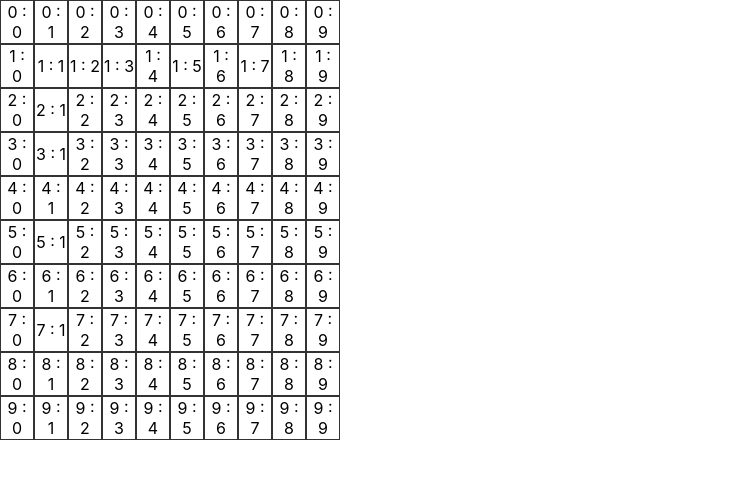
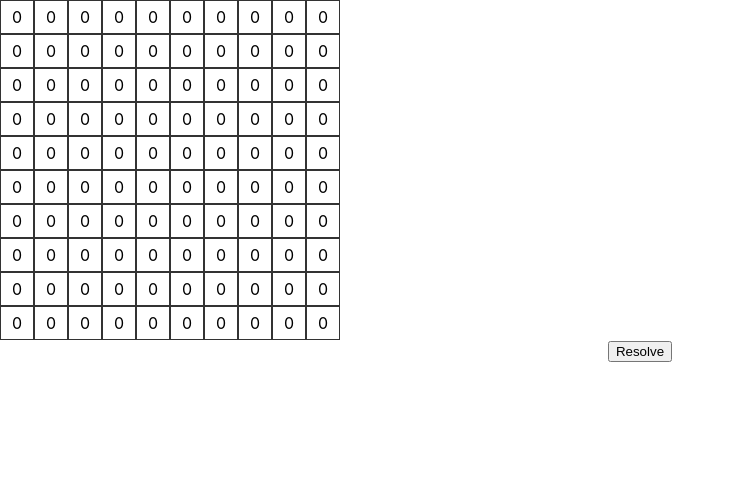
Before and after one commit to MOSvisio/pathfinding-react, a React (Create React App) app: page / in a window 1280 px wide. Shown: the top 478 px of the page, without its empty margins (0-735 px from the left). Built offline with nearby package versions, Linux system fonts and the light colour scheme.

Commit message:
pathfinding first iteration

```diff
--- a/src/GraphController.js
+++ b/src/GraphController.js
@@ -3,10 +3,10 @@ import { GraphContext } from './Store/GraphContext';
 import Node from './Node';
 
 const GraphController = (props) => {
-    const {graph, setGraph, depart, setDepart, arrivee, setArrivee} = useContext(GraphContext);
+    const {graph, setGraph, depart, setDepart, arrivee, setArrivee, refs} = useContext(GraphContext);
 
     useEffect(() => {
-        console.log("changed", graph);
+        console.log("changed graph", graph);
     }, [graph]);
 
     useEffect(() => {
@@ -17,10 +17,132 @@ const GraphController = (props) => {
         console.log("arrivee modifié", arrivee)
     }, [arrivee]);
 
+    useEffect(() => {
+        console.log("refs modifié", refs)
+    }, [refs]);
+
+
+    const getObjectOfRef = (ref) => {
+        return graph[ref.coord.x][ref.coord.y];
+    }
+
+    const compared2Nodes = (node1, node2) => {
+        const node1Info = getObjectOfRef(node1)
+        const node2Info = getObjectOfRef(node2)
+        if (node1Info.heuristique < node2Info.heuristique ) {
+            return 1;
+        }
+        else if (node1Info.heuristique === node2Info.heuristique) {
+            return 0;
+        }
+        else return -1;
+    }
+
     const distanceBetweenNode = (node1, node2) => {
-        const d1 = Math.abs(parseInt(node2.props.x) - parseInt(node1.props.x));
-        const d2 = Math.abs(parseInt(node2.props.y) - parseInt(node1.props.y));
-        return d1 + d2;
+        const d1 = Math.abs(Math.pow(parseInt(node2.coord.x) - parseInt(node1.coord.x),2));
+        const d2 = Math.abs(Math.pow(parseInt(node2.coord.x) - parseInt(node1.coord.y),2));
+        console.log("distance", Math.sqrt(d1 + d2))
+        return Math.floor(Math.sqrt(d1 + d2));
+    }
+
+    // refactor
+    const getNeighboorRef = (x, y) => {
+        let neighboor = [];
+        //top
+        if (refs.current[x-1] && refs.current[x-1][y] && !refs.current[x-1][y].isWall) {
+            neighboor.push(refs.current[x-1][y]);
+        }
+        //bottom
+        if (refs.current[x+1] && refs.current[x+1][y] && !refs.current[x+1][y].isWall) {
+            neighboor.push(refs.current[x+1][y]);
+        }
+        //left
+        if (refs.current[x][y-1] && refs.current[x][y-1] && !refs.current[x][y-1].isWall) {
+            neighboor.push(refs.current[x][y-1]);
+        }
+        //right
+        if (refs.current[x][y+1] && refs.current[x][y+1] && !refs.current[x][y+1].isWall) {
+            neighboor.push(refs.current[x][y+1]);
+        }
+        return neighboor;
+    }
+
+    const existWithLowerCost = (v, tab) => {
+        if (tab.includes(v)) {
+            for (const value in tab) {
+                if (value === v) {
+                    if (getObjectOfRef(value).cout < getObjectOfRef(v).cout)
+                        return true;
+                    else return false;
+                }
+            }
+        }
+        return false;
+    }
+
+    const showPath = (tab) => {
+        for (const ref of tab) {
+            ref.setColor("green");
+        }
+    }
+
+    const  aStar = () => {
+        let closedList = [];
+        let openList = [];
+        const departRef = refs.current[depart.x][depart.y]
+        const arriveeRef = refs.current[arrivee.x][arrivee.y]
+        openList.push(departRef)
+
+        while (openList.length > 0) {
+            openList.sort(compared2Nodes)
+            const current = openList.shift();
+            closedList.push(current);
+
+            if (current.coord.x === arriveeRef.coord.x && current.coord.y === arriveeRef.coord.y) {
+                var curr = current;
+                var ret = []
+
+                while (getObjectOfRef(curr).parent) {
+                    ret.push(curr);
+                    curr = getObjectOfRef(curr).parent;
+                }
+
+                showPath(ret.reverse());
+                return;
+            }
+
+            closedList.push(current);
+
+            for (const neighboor of getNeighboorRef(current.coord.x, current.coord.y)) {
+
+                if (closedList.includes(neighboor) || existWithLowerCost(neighboor, openList)) {
+                    continue;
+                }
+
+                let gScore = parseInt(getObjectOfRef(current).cout) + 1;
+                let gScoreIsBest = false;
+
+                if (!openList.includes(neighboor)) {
+                    gScoreIsBest = true;
+                    getObjectOfRef(neighboor).heuristique = distanceBetweenNode(neighboor, arriveeRef);
+                    neighboor.setHeur(distanceBetweenNode(neighboor, arriveeRef))
+                    openList.push(neighboor);
+                }
+                else if (gScore < getObjectOfRef(neighboor).cout) {
+                    gScoreIsBest = true;
+                }
+
+                if (gScoreIsBest) {
+                    getObjectOfRef(neighboor).parent = current;
+                    getObjectOfRef(neighboor).cout = gScore;
+                    neighboor.setCout(gScore)
+                }
+            }
+        }
+
+        return []
+
+
     }
 
     return (
@@ -28,15 +150,21 @@ const GraphController = (props) => {
             <table className="Graph" style={{borderSpacing: 0}}>
                 <tbody>
                 {
+                    refs.current = [],
                     graph.map((rows, index) => {
-                        let row = rows.map((component) => {
-                            return component
+                        let x = index
+                        let lineRef = []
+                        let row = rows.map((Component, index, key) => {
+                            return <Component.NodeObject ref={el => lineRef.push(el)} x={x} y={index} key={x + ':' + index} />
                         })
+                        refs.current.push(lineRef)
                         return <tr className="row" key={index}>{row}</tr>
                     })
+
                 }
                 </tbody>
             </table>
+            <button onClick={() => aStar()}>Resolve</button>
         </div>
     );
 }
--- a/src/Node.js
+++ b/src/Node.js
@@ -1,36 +1,69 @@
-import React, { useState, useContext } from 'react';
+import React, { useState, useContext, useEffect, forwardRef, useImperativeHandle } from 'react';
 import { GraphContext } from './Store/GraphContext';
 
 
-const Node = (props) => {
-    const {graph, setGraph, depart, setDepart, arrivee, setArrivee} = useContext(GraphContext);
+const Node = forwardRef((props, ref) => {
+    const {graph, setGraph, depart, setDepart, arrivee, setArrivee, refs} = useContext(GraphContext);
     const [coord, setCoord] = useState({x: props.x, y: props.y});
-    const [colorBg, setColorBg] = useState("white")
+    const [colorBg, setColorBg] = useState("white");
+    const [isWall, setIsWall] = useState(false);
+    const [cout, setCout] = useState(0);
+    const [heuristique, setHeuristique] = useState(0)
 
     const {x, y} = coord;
 
     //console.log("test : " + graph[0][0].props.x)
 
+    const setColor = (color) => {
+        if (colorBg !== "blue")
+            setColorBg(color)
+    }
+
     const setDepartArrivee = () => {
-        console.log("enter : " + graph[x][y].props.x)
+        console.log("coord : " + refs.current[x][y].coord)
+        refs.current[x][y].setColor("red")
         console.log("depart", depart)
         if (Object.keys(depart).length === 0)
         {
             setDepart({x: x, y:y});
+            setColorBg("blue")
             console.log("set Depart");
         }
         else if (Object.keys(arrivee).length === 0)
         {
             setArrivee({x: x, y:y});
+            setColorBg("black");
             console.log("set Arrivee");
         }
     }
 
+    useImperativeHandle(ref, () => ({
+
+        coord,
+
+        setColor,
+
+        isWall,
+
+        setHeur: (heuristique) => {
+            setHeuristique(heuristique);
+        },
+
+        heuristique,
+
+        cout,
+
+        setCout: (cout) => {
+            setCout(cout);
+        }
+
+    }));
+
     return (
         <td onClick={() => setDepartArrivee()} style={{ border: "1px solid #333", width: "30px", height: "30px", backgroundColor: colorBg}}>
-            {coord.x} : {coord.y}
+            {cout}
         </td>
     );
-}
+})
 
 export default Node;
--- a/src/Store/GraphContext.js
+++ b/src/Store/GraphContext.js
@@ -1,9 +1,10 @@
-import React, { createContext, useState } from 'react';
+import React, { createContext, useState, useRef } from 'react';
 import Node from '../Node';
 
 const contextInit = {
     graph: [],
     setGraph: () => {},
+    refs: null,
     depart: {},
     setDepart: () => {},
     arrivee: {},
@@ -23,13 +24,15 @@ const GraphProvider = (props) => {
             let line = []
             let yMax = 0;
             for (yMax; yMax < 10; yMax++ ) {
-                line.push(<Node x={xMax} y={yMax} key={xMax + ':' + yMax} />);
+                line.push({NodeObject:Node, parent: null, cout: 0, heuristique: 0})
             }
             graphTmp.push(line);
         }
         return graphTmp;
+
     }
 
+    const refs = useRef([]);
     const [graph, setGraph] = useState(initGraph);
     // soit Node si je peux this dans le depart soit un objet {x, y}
     const [depart, setDepart] = useState({});
@@ -38,6 +41,7 @@ const GraphProvider = (props) => {
     const contextValue = {
         graph: graph,
         setGraph: (e) => setGraph(e),
+        refs: refs,
         depart: depart,
         setDepart: (e) => setDepart(e),
         arrivee: arrivee,
```
